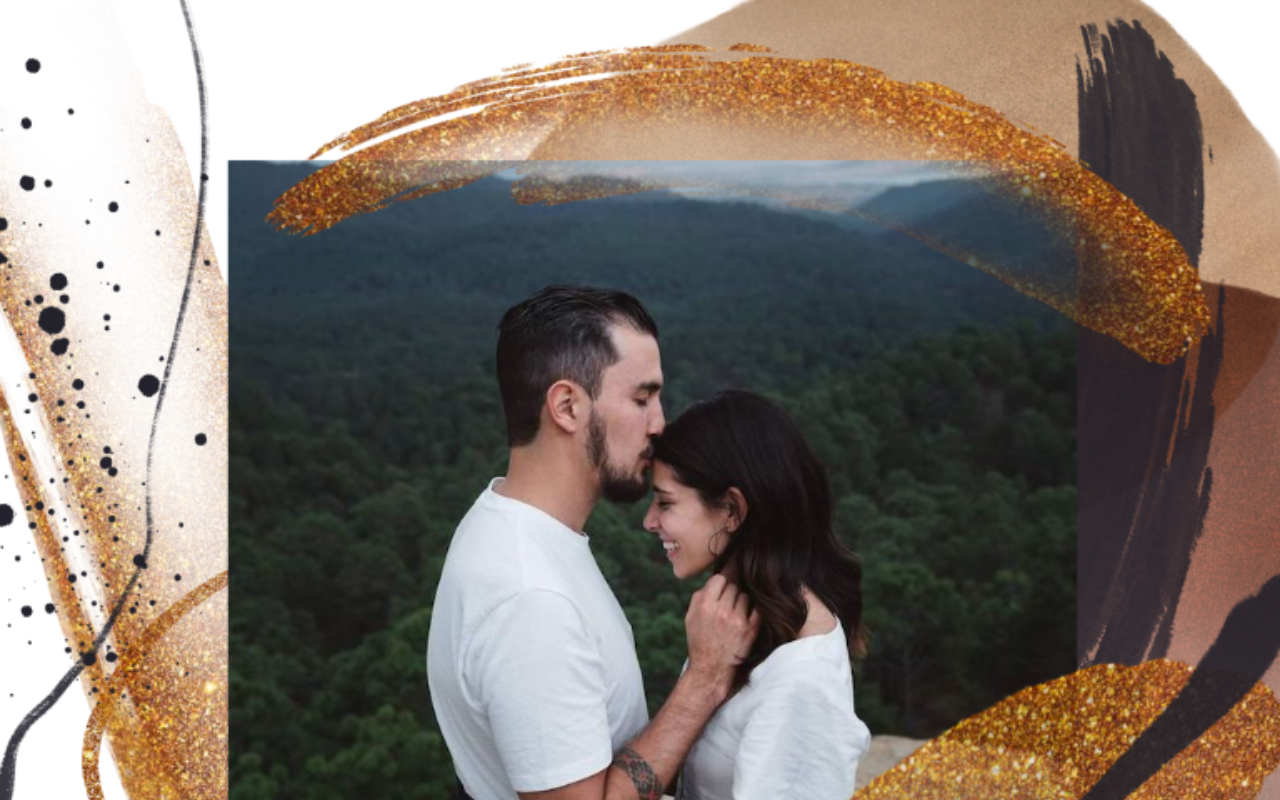
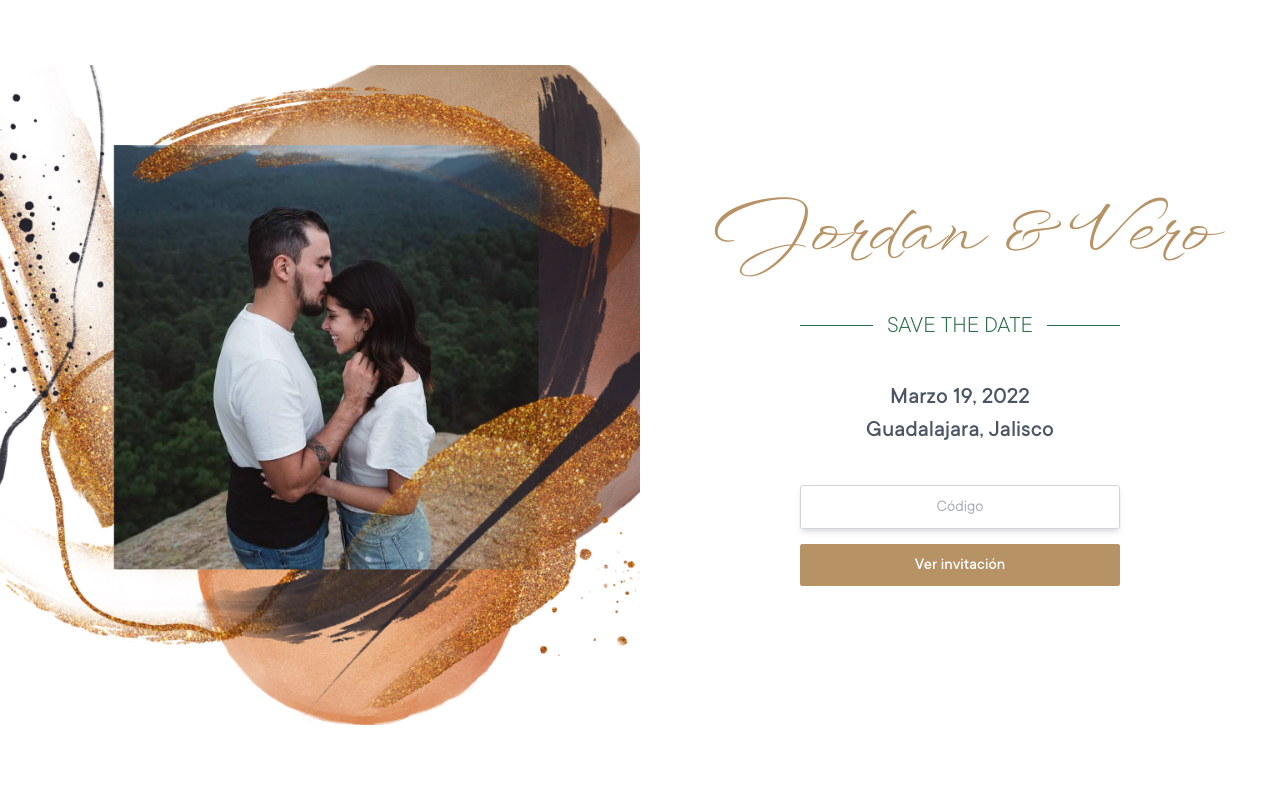
Before and after one commit to jordancortes/jordanyvero-com, a Next.js app: page / in a window 1280 px wide. Shown: the top 800 px of the page. Built offline with nearby package versions, Linux system fonts and the light colour scheme.

Commit message:
Add md and lg responsive utility classes

```diff
--- a/pages/index.js
+++ b/pages/index.js
@@ -4,35 +4,38 @@ import Input from "../components/Input";
 
 export default function Home() {
   return (
-    <div className="flex flex-col text-center items-center">
-      <Image
-        src="/images/index/hero.png"
-        alt="Foto decorada de los novios: Jordan y Vero"
-        width="1991"
-        height="2055"
-      />
-      <div className="pt-3 pb-6 space-y-4 min-w-9/10">
-        <h1 className="text-4xl text-primary font-cursive">
+    <div className="flex flex-col lg:flex-row text-center items-center align-middle lg:min-h-screen">
+      <div className="lg:w-1/2 lg:h-full">
+        <Image
+          src="/images/index/hero.png"
+          alt="Foto decorada de los novios: Jordan y Vero"
+          width="768"
+          height="792"
+        />
+      </div>
+
+      <div className="pt-3 pb-6 space-y-4 lg:space-y-8 min-w-9/10 lg:flex-initial lg:min-w-min lg:w-1/2 flex flex-col items-center">
+        <h1 className="text-4xl lg:text-6xl text-primary font-cursive">
           Jordan &amp; Vero
         </h1>
-        <div className="bg-dot bg-repeat-x bg-center">
-          <span className="font-light text-secondary uppercase bg-white px-3">
+        <div className="bg-dot bg-repeat-x bg-center lg:w-1/2">
+          <span className="font-light text-secondary uppercase bg-white px-3 lg:text-xl">
             Save the Date
           </span>
         </div>
-        <p className="font-medium text-gray-600">
+        <p className="font-medium text-gray-600 lg:text-xl">
           Marzo 19, 2022
           <br />
           Guadalajara, Jalisco
         </p>
 
-        <form className="flex flex-col items-center space-y-3">
+        <form className="flex flex-col items-center space-y-3 w-full">
           <Input
             type="text"
             placeholder="C&oacute;digo"
-            className="p-2 w-full"
+            className="p-2 w-full lg:w-1/2"
           ></Input>
-          <Button className="w-full">Ver invitaci&oacute;n</Button>
+          <Button className="w-full lg:w-1/2">Ver invitaci&oacute;n</Button>
         </form>
       </div>
     </div>
```
